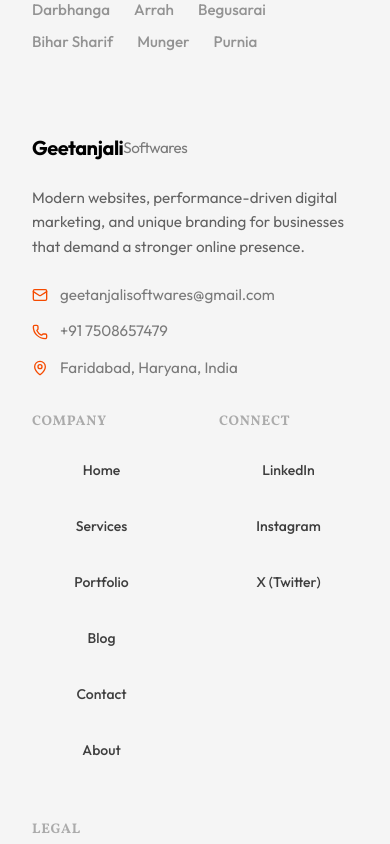
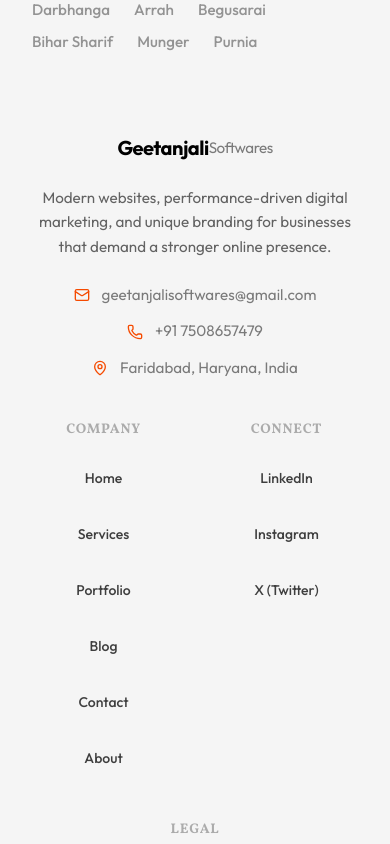
Before and after one commit to akashkumars883/geetanjalisoftwares, a Next.js app: page / in a window 390 px wide. Shown: the part 9060-9904 px from the top of the page. Built offline with nearby package versions, Linux system fonts and the light colour scheme; no server answers; the database is empty.

Commit message:
style: fix footer mobile alignment

```diff
--- a/components/SiteFooter.jsx
+++ b/components/SiteFooter.jsx
@@ -14,7 +14,7 @@ export default function SiteFooter() {
   return (
     <footer className="pb-10 pt-16 sm:pt-20">
       <div className="mx-auto max-w-7xl px-4 sm:px-6 lg:px-8">
-        <div className="flex flex-col gap-8 lg:flex-row lg:items-start lg:justify-between">
+        <div className="flex flex-col items-center text-center lg:items-start lg:text-left gap-10 lg:flex-row lg:justify-between">
           <div className="max-w-md">
             <Link href="/" className="text-xl font-bold tracking-tight text-black sm:text-2xl">
               Geetanjali <span className="font-normal text-black/50">Softwares</span>
@@ -22,22 +22,22 @@ export default function SiteFooter() {
             <p className="mt-4 text-sm leading-7 text-black/60">
               Modern websites, performance-driven digital marketing, and unique branding for businesses that demand a stronger online presence.
             </p>
-            <div className="mt-6 space-y-3">
-              <ul className="mt-4 space-y-3">
+            <div className="mt-6">
+              <ul className="space-y-3 flex flex-col items-center lg:items-start">
                 <li className="flex items-center gap-3 text-sm text-black/50">
-                  <Mail size={16} className="text-orange-600" /> geetanjalisoftwares@gmail.com
+                  <Mail size={16} className="text-orange-600 shrink-0" /> geetanjalisoftwares@gmail.com
                 </li>
                 <li className="flex items-center gap-3 text-sm text-black/50">
-                  <Phone size={16} className="text-orange-600" /> +91 7508657479
+                  <Phone size={16} className="text-orange-600 shrink-0" /> +91 7508657479
                 </li>
                 <li className="flex items-center gap-3 text-sm text-black/50">
-                  <MapPin size={16} className="text-orange-600" /> Faridabad, Haryana, India
+                  <MapPin size={16} className="text-orange-600 shrink-0" /> Faridabad, Haryana, India
                 </li>
               </ul>
             </div>
           </div>
 
-          <div className="grid grid-cols-2 gap-12 sm:grid-cols-3">
+          <div className="grid grid-cols-2 gap-10 sm:grid-cols-3 w-full lg:w-auto">
             <div>
               <h3 className="text-sm font-bold uppercase tracking-wider text-black/30">Company</h3>
               <nav className="mt-4 flex flex-col gap-3" aria-label="Footer navigation">
```
